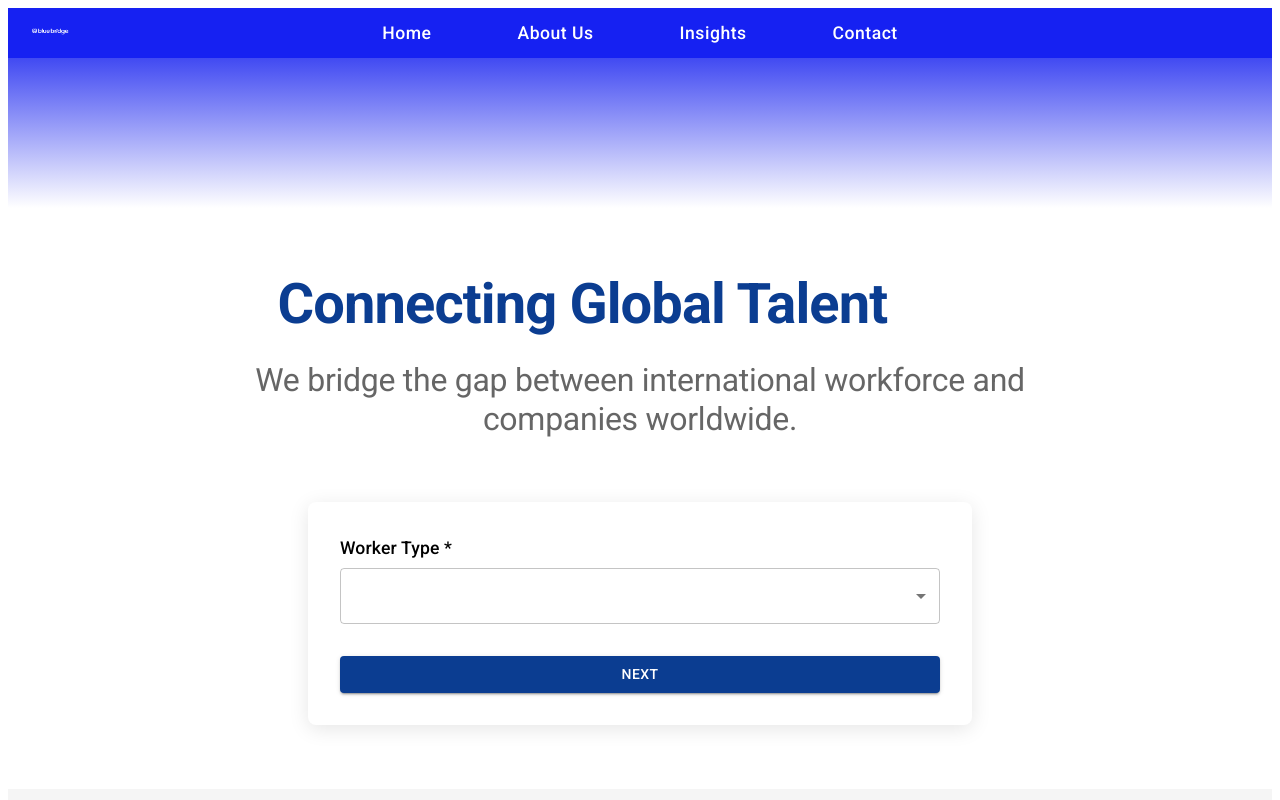
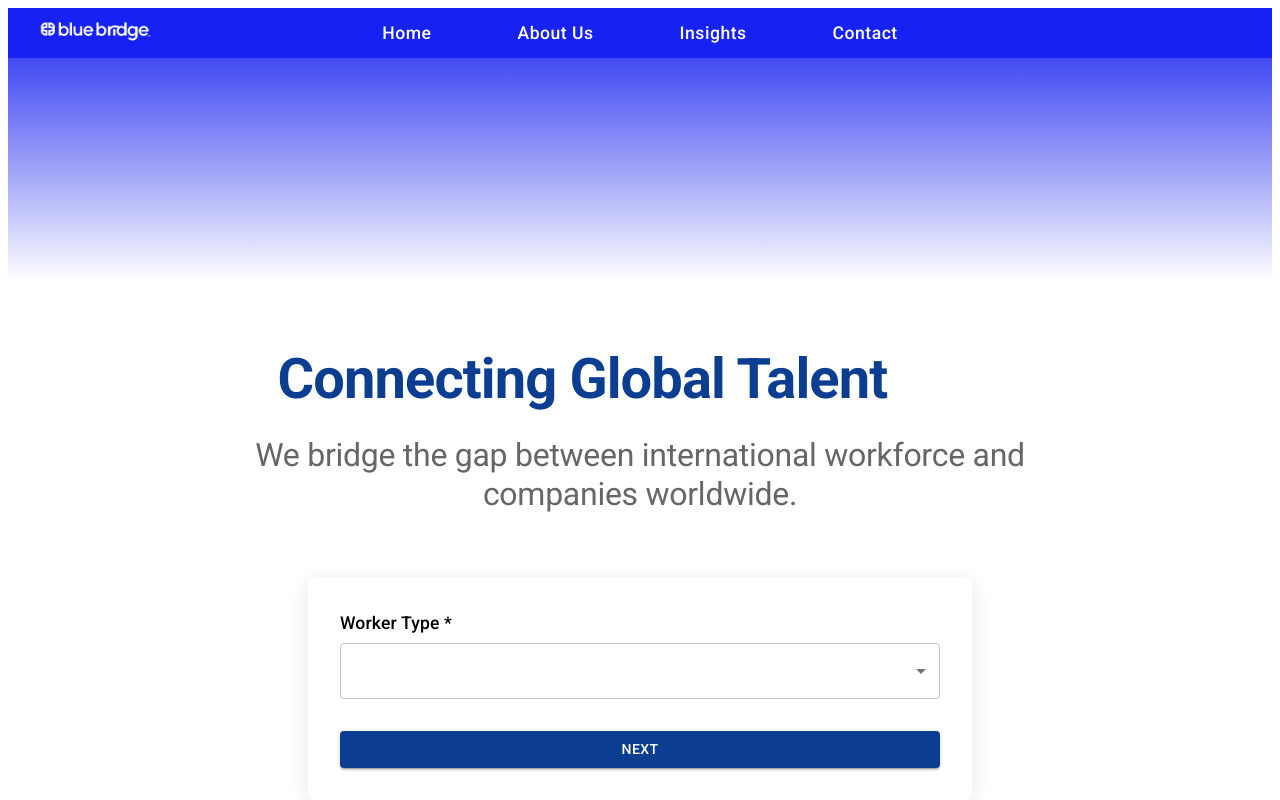
Before and after one commit to ddgrana2/bluebridge-landing, a React (Create React App) app: page / in a window 1280 px wide. Shown: the top 800 px of the page. Built offline with nearby package versions, Linux system fonts and the light colour scheme.

Commit message:
Increase logo size and gradient height

```diff
--- a/src/components/navbar/navbar.jsx
+++ b/src/components/navbar/navbar.jsx
@@ -40,7 +40,7 @@ function Navbar() {
             top: '50%',
             transform: 'translateY(-50%)',
             left: '20px',
-            height: '80px',
+            height: '240px',
             zIndex: 2,
             display: 'flex',
             alignItems: 'center'
@@ -50,7 +50,7 @@ function Navbar() {
                 src="images/logo.png"
                 alt="BlueBridge Logo"
                 style={{
-                  height: '45px',
+                  height: '135px',
                   width: 'auto',
                   objectFit: 'contain',
                   background: 'transparent'
@@ -96,7 +96,7 @@ function Navbar() {
       {/* Sección de degradado */}
       <Box
         sx={{
-          height: '150px', // 3 veces la altura del toolbar (50px * 3)
+          height: '225px',
           width: '100%',
           background: 'linear-gradient(180deg, #414AF2 0%, #FFFFFF 100%)',
           position: 'relative',
```
